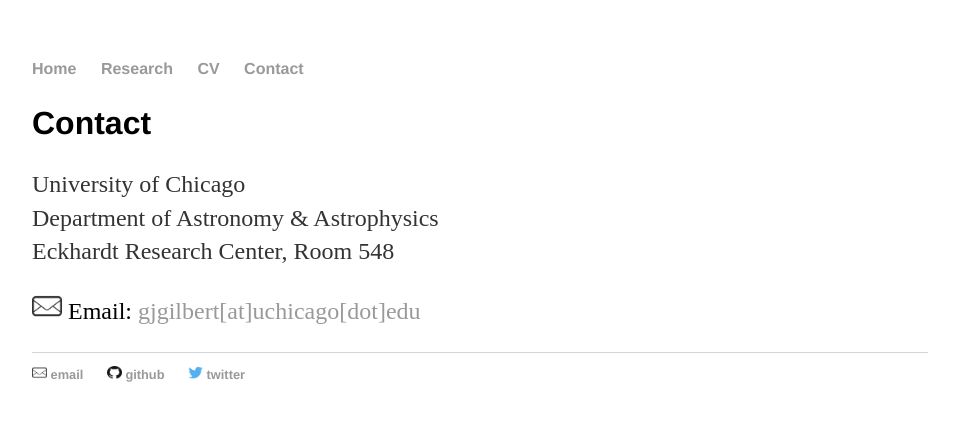
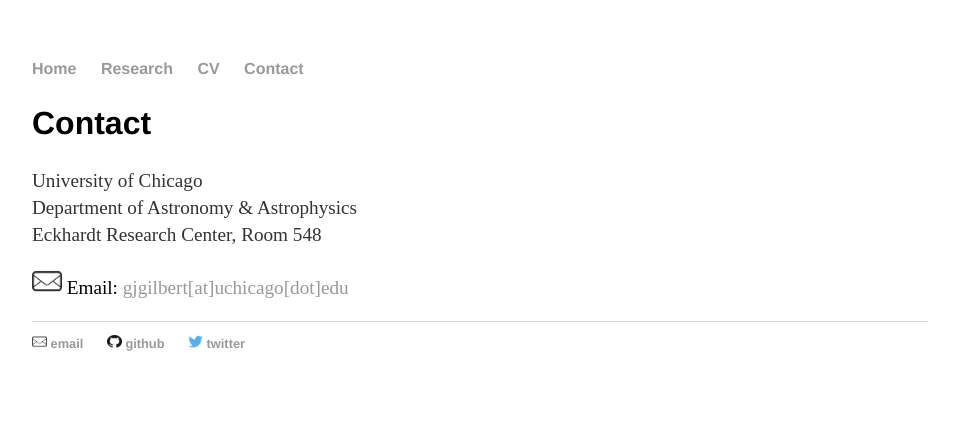
Before and after one commit to gjgilbert/gjgilbert.github.io, a Jekyll site: the page built from contact/index.html, in a window 1280 px wide. Shown: the top 421 px of the page, without its empty margins (160-1119 px from the left). Built offline with Jekyll 4.4.1, drawn with Linux system fonts in a browser that asks for light colours.

Commit message:
Update index.html

```diff
--- a/contact/index.html
+++ b/contact/index.html
@@ -5,9 +5,9 @@
 <div class="blurb">
   <h2>Contact</h2>
 
-  <p>University of Chicago<br>
+  <p style="font-size:1.2em">University of Chicago<br>
   Department of Astronomy & Astrophysics<br>
   Eckhardt Research Center, Room 548</p>
 
-  <p><img src="/images/email_icon.png" width="30", height="26"><font color="black"> Email: <a href="mailto:gjgilbert[at]uchicago[dot]edu">gjgilbert[at]uchicago[dot]edu</a></font><br>
+  <p style="font-size:1.2em"><img src="/images/email_icon.png" width="30", height="26"><font color="black"> Email: <a href="mailto:gjgilbert[at]uchicago[dot]edu">gjgilbert[at]uchicago[dot]edu</a></font><br>
 </div><!-- /.blurb -->
```
